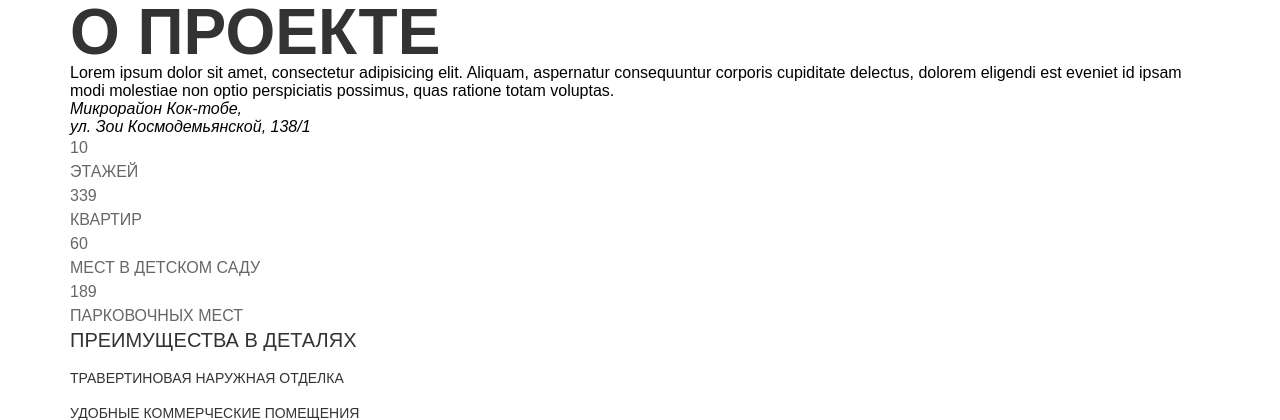
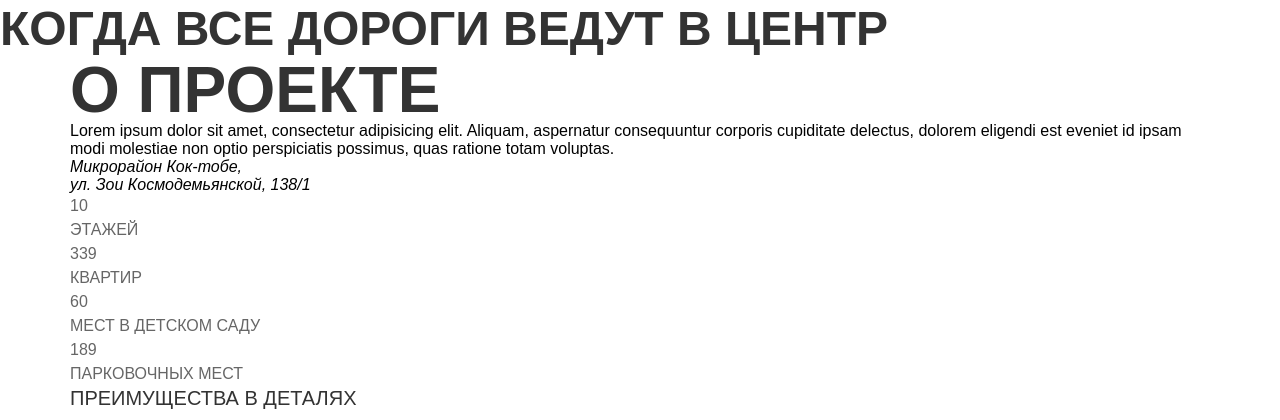
Before and after one commit to Kaluchii/central, a Laravel app: template resources/views/front/index/index.blade.php in a window 1280 px wide. Shown: the top 420 px of the page. Run offline with Laravel 8, Linux system fonts and the light colour scheme; the template is opened without the code that fills it, so the values that code supplies are empty; settings files or empty folders that the repository lacks are supplied; parts of the project's set-up code (start-up, migrations or seed data) failed here and were passed over.

Commit message:
Admin start

```diff
--- a/resources/views/back/footer.blade.php
+++ b/resources/views/back/footer.blade.php
@@ -11,6 +11,5 @@
     <div class="pull-right">
         <button type="submit" class="btn btn-primary global-save">Сохранить</button>
     </div>
-    <strong>Разработано в <a href="http://interpro.kz" target="_blank">ИнтерПро</a></strong>
 </footer>
 @endsection
--- a/resources/views/front/index/index.blade.php
+++ b/resources/views/front/index/index.blade.php
@@ -1,5 +1,16 @@
 @extends('front.layout')
 @section('content')
+    <section class="title-block">
+        <header class="title-block__header header">
+            <div class="header__nav-wrap"></div>
+            <div class="header__logo-wrap"></div>
+            <div class="header__feedback-wrap"></div>
+        </header>
+        <div class="title-block__text-wrap">
+            <h1 class="title-block__title">КОГДА ВСЕ ДОРОГИ ВЕДУТ В ЦЕНТР</h1>
+            <p class="title-block__text"></p>
+        </div>
+    </section>
     <section class="about">
         <div class="about__wrapper wrapper-1140">
             <div class="about__text-col text-col">
```
